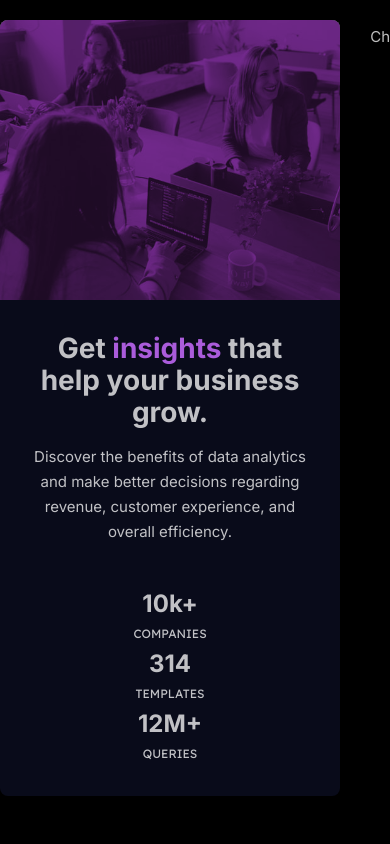
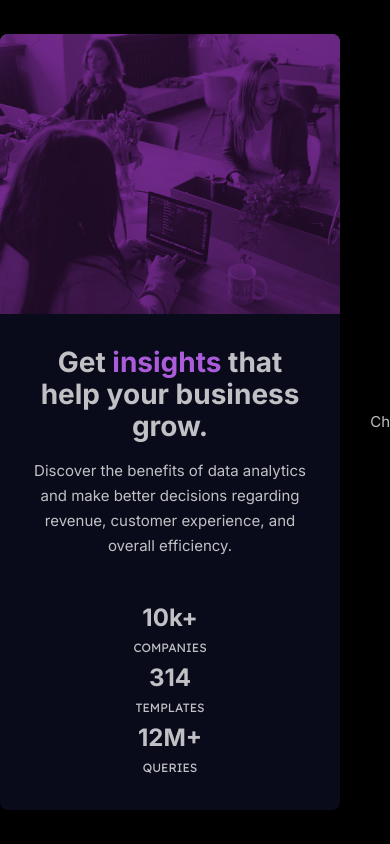
Before and after one commit to For1207/FEM11_stats-preview-card-component-main, a plain HTML site: page index.html in a window 390 px wide. Shown: the top 844 px of the page. Drawn offline with Linux system fonts and the light colour scheme.

Commit message:
positioning changed

```diff
--- a/style.css
+++ b/style.css
@@ -16,6 +16,8 @@ html {
   background-color: hsl(0, 0%, 0%);
   color: var(--slightly-transp-white-paragraph)
 }
+
+
 
 *,
 *::before,
@@ -39,10 +41,17 @@ h3 {
   font-size: 24px;
 }
 
+body {
+  display: flex;
+  height: 100dvh;
+  flex-wrap: wrap;
+  flex-direction: column;
+  justify-content: center;
+  align-items: center;
+
+}
+
 .wrapper {
-  top: 50%;
-  left: 50%;
-  transform: translate(-50%, -50%);
 
   max-width: 1110px;
   min-width: 327px;
@@ -52,11 +61,6 @@ h3 {
   flex-wrap: wrap;
   border-radius: 8px;
   overflow: hidden;
-}
-
-.wrapper,
-.attribution {
-  position: absolute;
 }
 
 .attribution {
@@ -134,31 +138,15 @@ h1 span {
 
 
 @media only screen and (max-width: 620px) {
-  body {
-    display: flex;
-    height: 100dvh;
-    flex-wrap: wrap;
-    flex-direction: column;
-    justify-content: space-between;
-    align-items: center;
-  }
-
   .wrapper {
     flex-direction: column-reverse;
     text-align: center;
-    transform: translate(0, 0);
-    margin-top: 5vw;
   }
 
   .attribution {
-    margin-bottom: 5vw;
     min-width: 327px;
   }
 
-  .wrapper,
-  .attribution {
-  position: static;
-  }
 
   .stat-cont,
   .hero-img {
```
